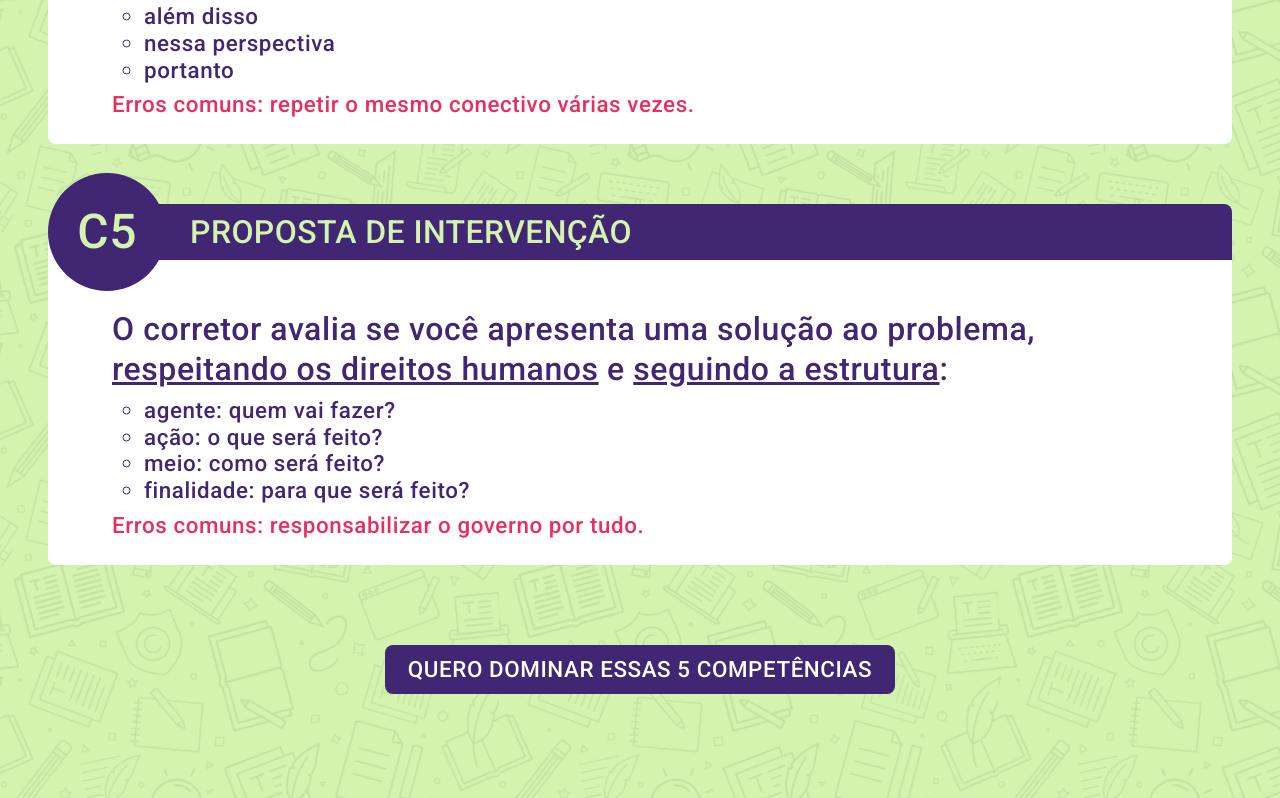
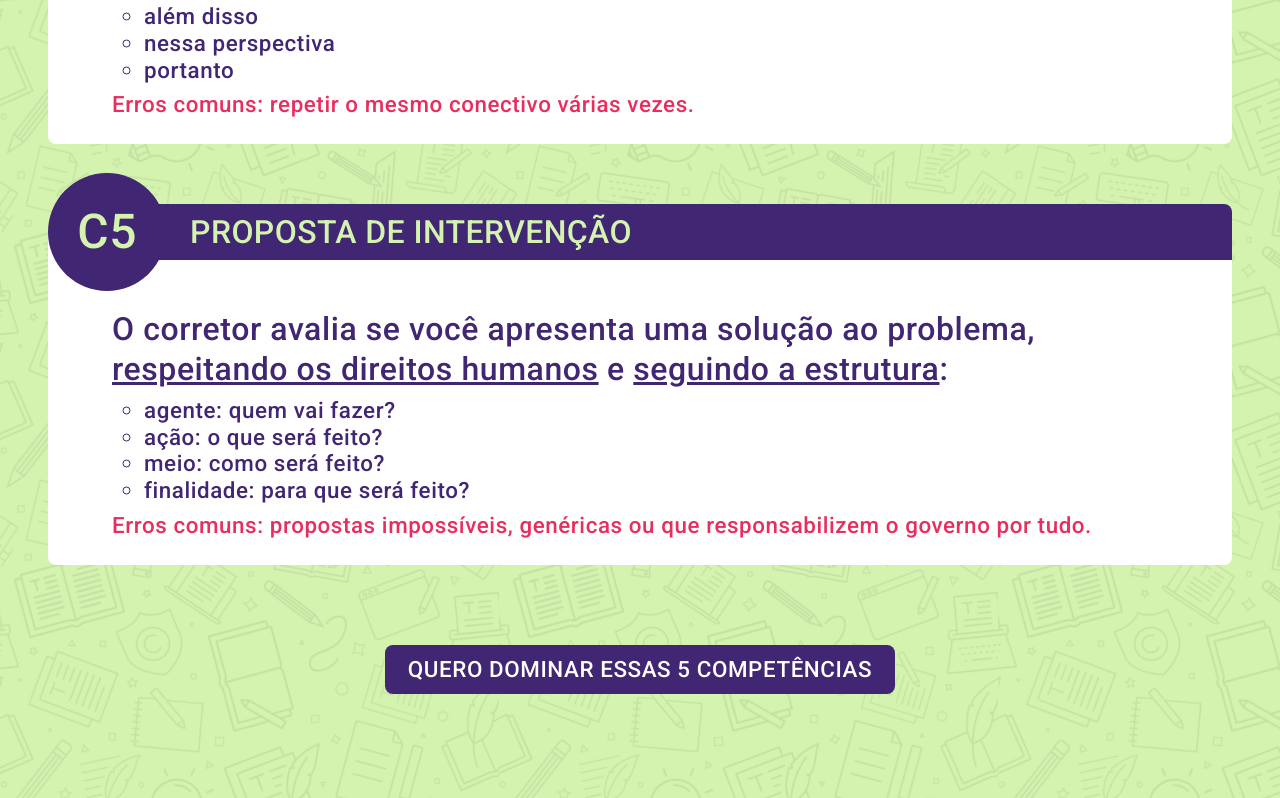
Before and after one commit to gabrielsoarespebr/redacao-na-pratica, an Angular app: page / in a window 1280 px wide. Shown: the part 5313-6111 px from the top of the page. Built offline with nearby package versions, Linux system fonts and the light colour scheme.

Commit message:
update: Enem - Essay writing skill mistakes text

```diff
--- a/src/app/components/enem/enem.component.ts
+++ b/src/app/components/enem/enem.component.ts
@@ -69,7 +69,7 @@ export class EnemComponent {
         'meio: como será feito?',
         'finalidade: para que será feito?',
       ],
-      mistakes: 'responsabilizar o governo por tudo.',
+      mistakes: 'propostas impossíveis, genéricas ou que responsabilizem o governo por tudo.',
     },
   ];
 }
```
